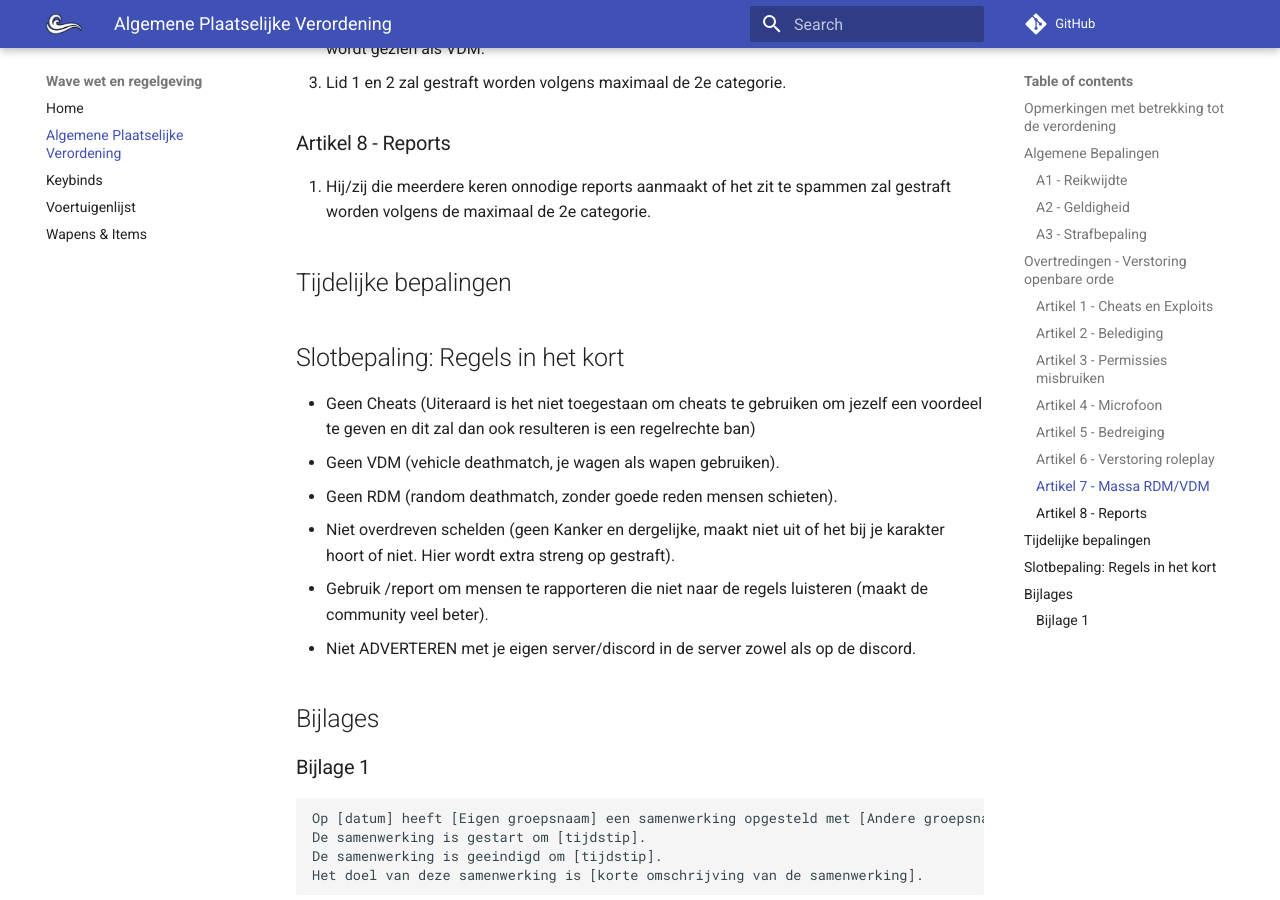
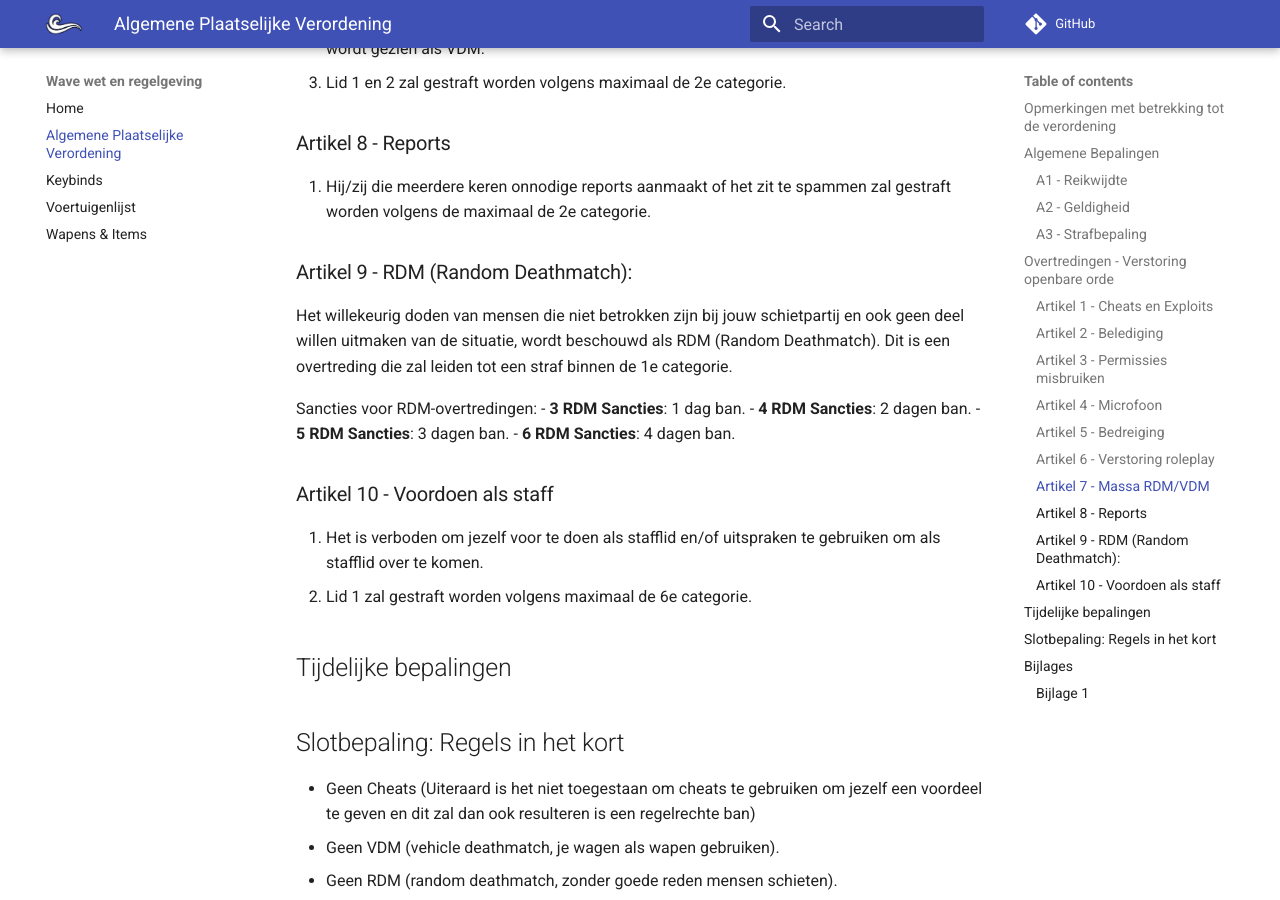
Before and after one commit to Maurokrekels/Wave-APV, an MkDocs documentation site: the page built from docs/apv.md, in a window 1280 px wide and 900 px high, scrolled down 3010 px. Built offline with MkDocs 1.6.1 and Material for MkDocs 9.7.7, drawn with Linux system fonts in a browser that asks for light colours; comment, search, counter and statistics services are not loaded.

Commit message:
Update apv.md

```diff
--- a/docs/apv.md
+++ b/docs/apv.md
@@ -79,6 +79,21 @@ Het Wetboek van Strafrecht, specifiek bedoeld voor Wave, wordt hierbij ingetrokk
 
 1. Hij/zij die meerdere keren onnodige reports aanmaakt of het zit te spammen zal gestraft worden volgens de maximaal de 2e categorie.
 
+### Artikel 9 - RDM (Random Deathmatch):
+
+Het willekeurig doden van mensen die niet betrokken zijn bij jouw schietpartij en ook geen deel willen uitmaken van de situatie, wordt beschouwd als RDM (Random Deathmatch). Dit is een overtreding die zal leiden tot een straf binnen de 1e categorie.
+
+Sancties voor RDM-overtredingen:
+- **3 RDM Sancties**: 1 dag ban.
+- **4 RDM Sancties**: 2 dagen ban.
+- **5 RDM Sancties**: 3 dagen ban.
+- **6 RDM Sancties**: 4 dagen ban.
+
+### Artikel 10 - Voordoen als staff
+
+1. Het is verboden om jezelf voor te doen als stafflid en/of uitspraken te gebruiken om als stafflid over te komen.
+2. Lid 1 zal gestraft worden volgens maximaal de 6e categorie.
+
 ## Tijdelijke bepalingen
 
 ## Slotbepaling: Regels in het kort
```
